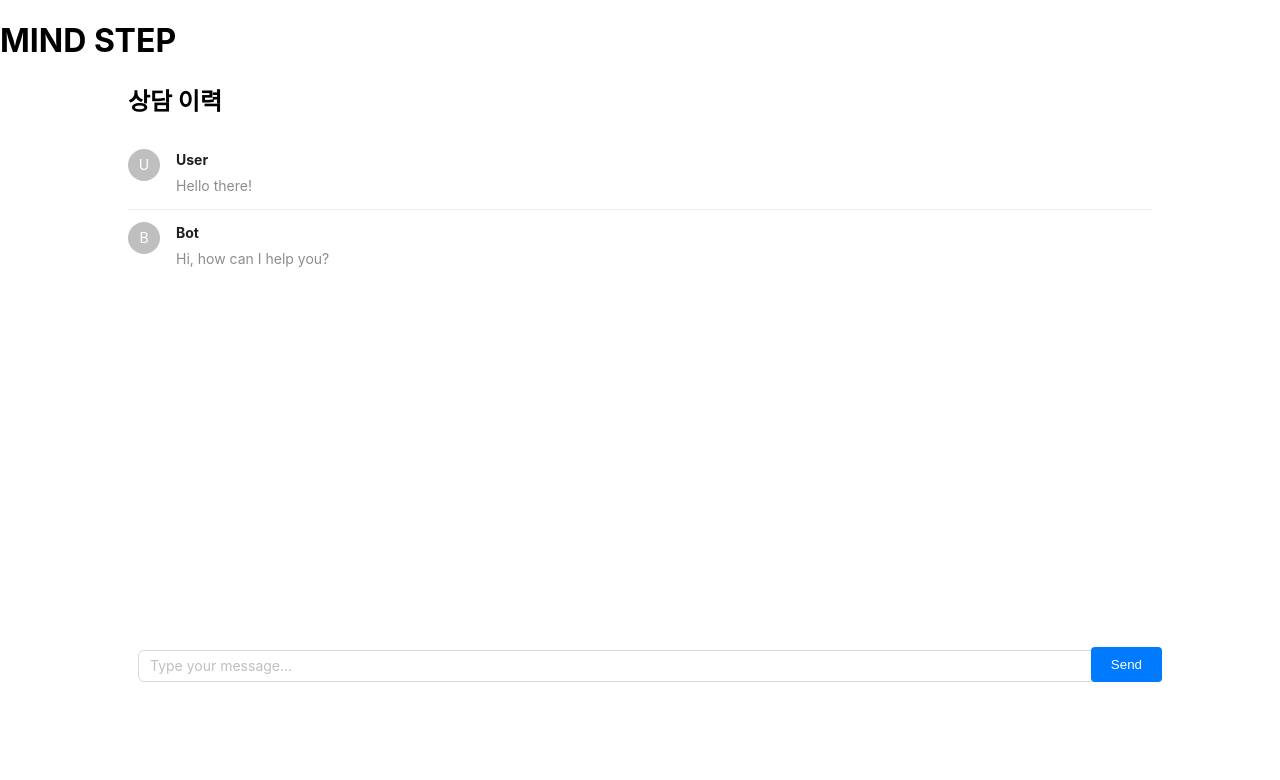
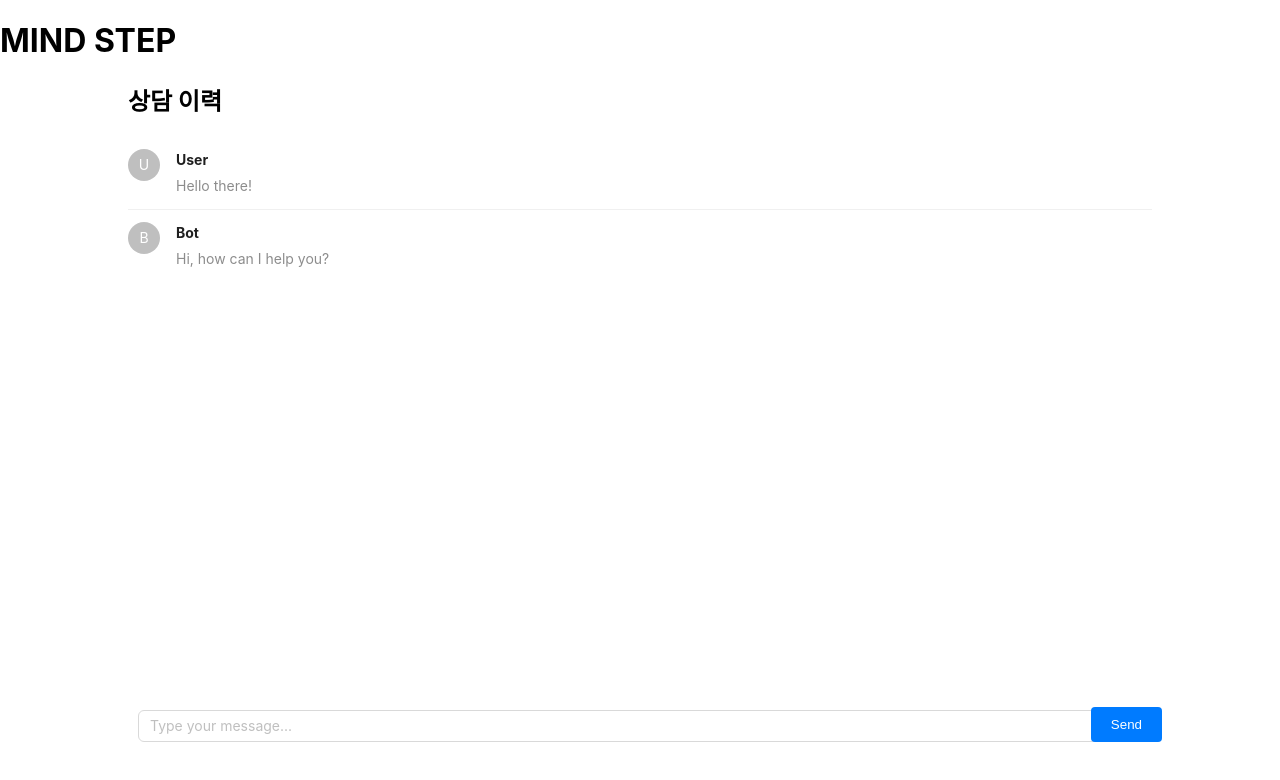
Before and after one commit to IDKNWHORU/MIND_STEP_CLIENT, a React (Create React App) app: page / in a window 1280 px wide. Shown: the top 780 px of the page. Built offline with nearby package versions, Linux system fonts and the light colour scheme.

Commit message:
update container height

```diff
--- a/src/App.css
+++ b/src/App.css
@@ -41,5 +41,5 @@
   width: 80%;
   margin: auto;
   position: relative;
-  height: calc(100vh - 140px);
+  height: calc(100vh - 80px);
 }
```
